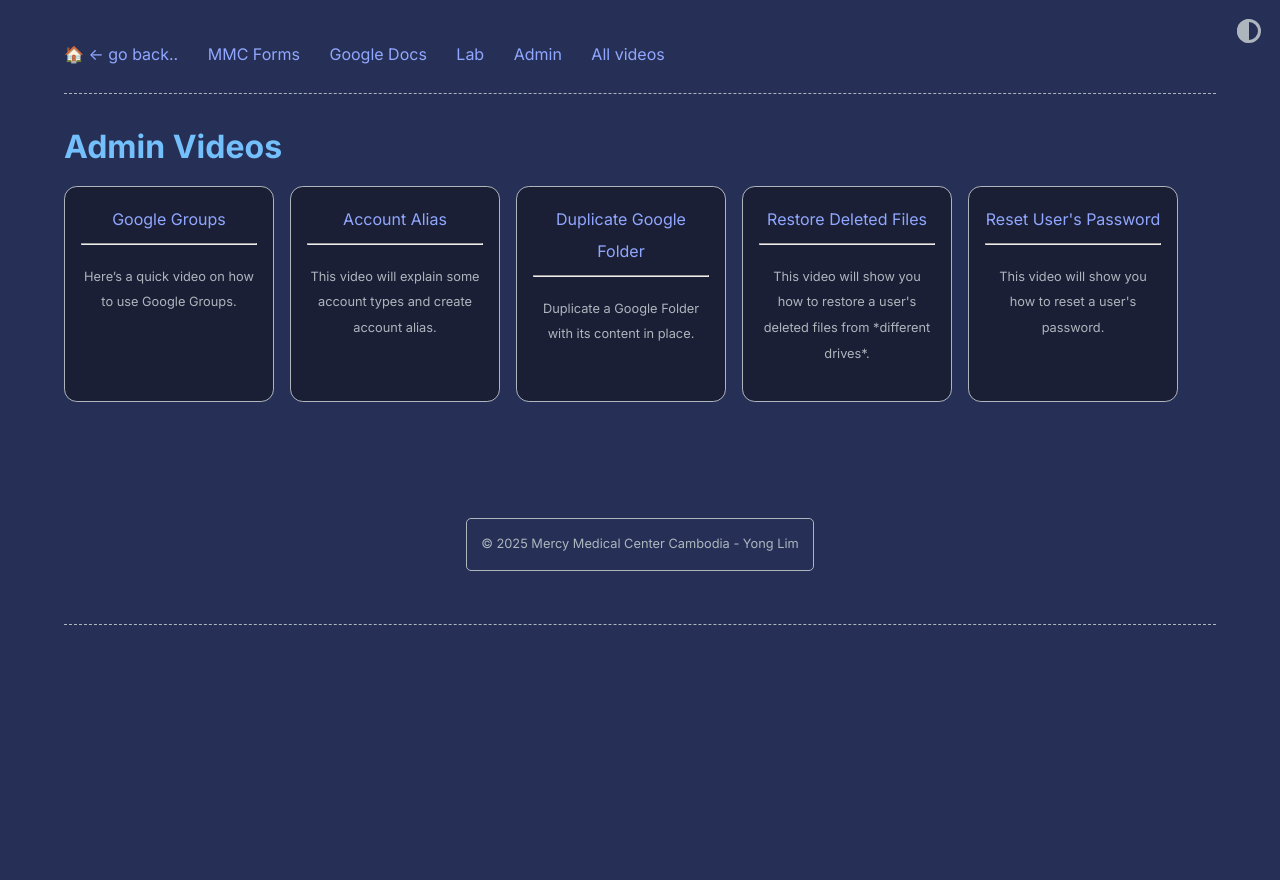
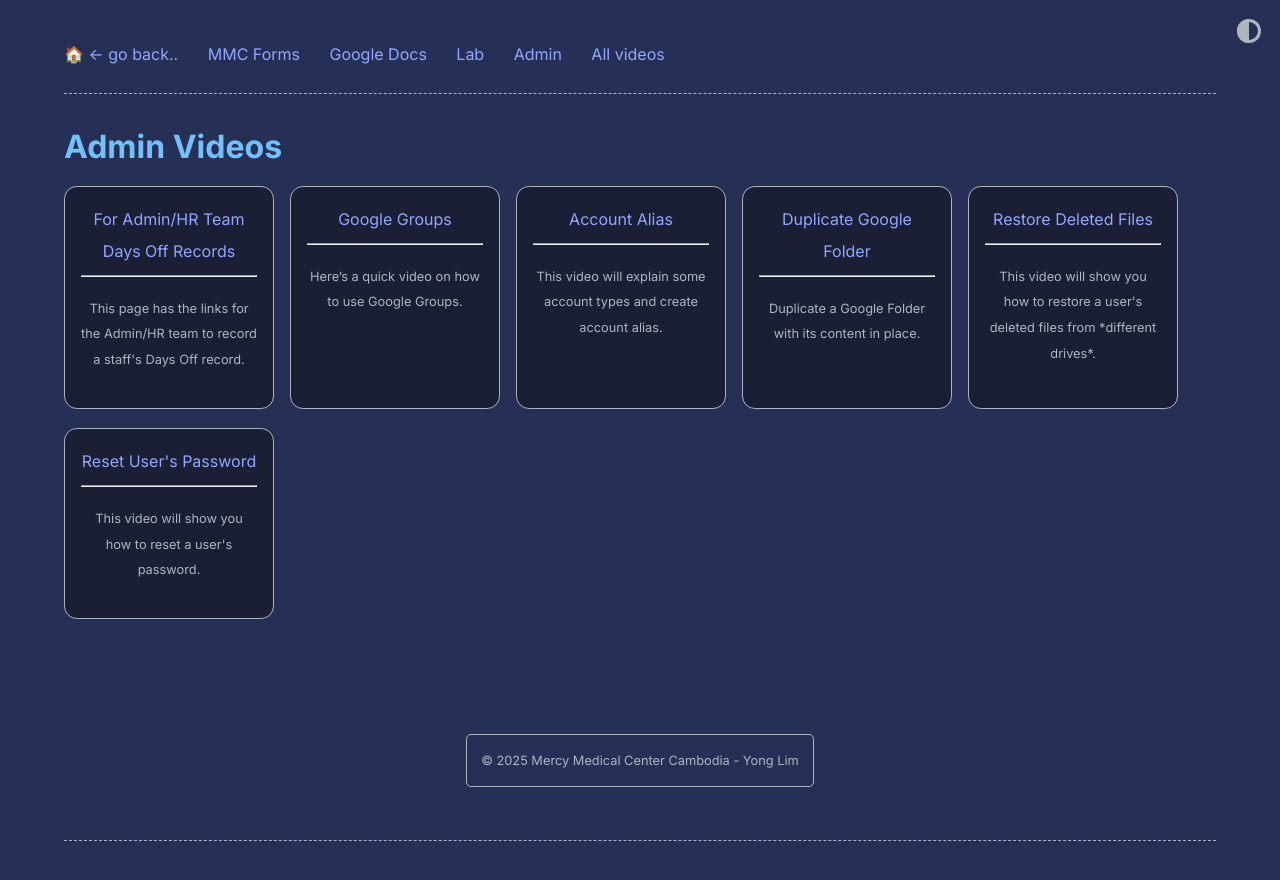
Before and after one commit to yong-lim/mmc-staff, a Jekyll site: the page built from _pages/admin.md, in a window 1280 px wide. Shown: the top 880 px of the page. Built offline with Jekyll 4.4.1, drawn with Linux system fonts in a browser that asks for light colours.

Commit message:
Update Google Forms that has sharing permission

```diff
--- /dev/null
+++ b/_posts/2025-01-12-admin-days-off.md
@@ -0,0 +1,12 @@
+---
+layout: post
+title: For Admin/HR Team Days Off Records
+desc: This page has the links for the Admin/HR team to record a staff's Days Off record.
+driveId: 1qbJOoPwVTwPYOOlO-INXKVx19ccc0tFR
+tags: [admin]
+---
+This link is a Google form for the Admin/HR team to record a staff's Days Off record:
+[Days Off Records - 2025](https://forms.gle/k5ji1BdTigkKsgcp8)
+
+This link is a Google form for the Admin/HR team to request a staff's Days Off record history:
+[Staff Days Off Records - 2025](https://forms.gle/7jYnHiph3o2RVAfMA)
```
Also changed, not shown: _posts/2024-10-28-my-days-off.md (+1 -1 lines).
